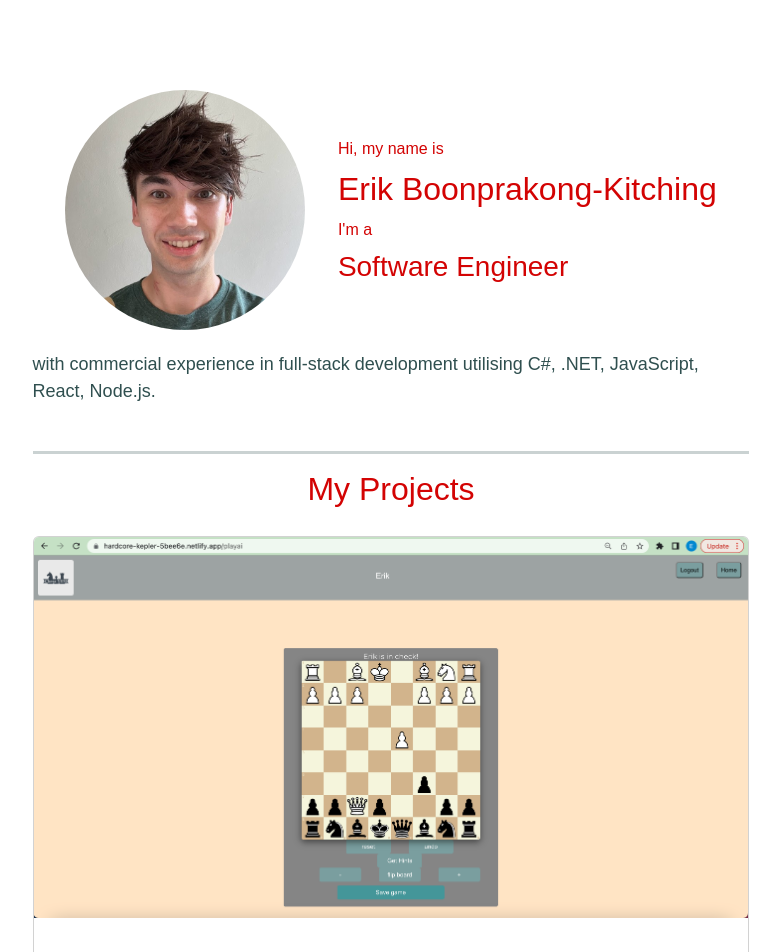
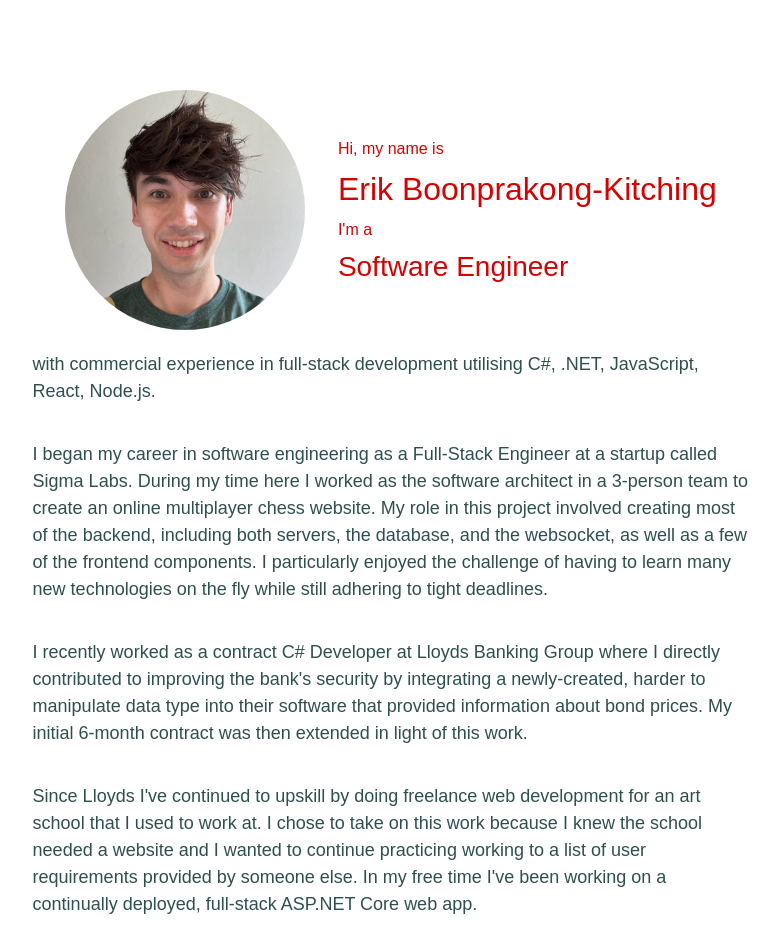
Before and after one commit to ErikBoonprakong/Portfolio, a React (Create React App) app in the folder my-portfolio/: page /entry in a window 1280 px wide. Shown: the top 952 px of the page, without its empty margins (249-1029 px from the left). Built offline with nearby package versions, Linux system fonts and the light colour scheme.

Commit message:
updated bio

```diff
--- a/my-portfolio/src/Components/Entry.js
+++ b/my-portfolio/src/Components/Entry.js
@@ -34,6 +34,31 @@ class Entry extends React.Component {
           <p className="intro-header">
             with commercial experience in full-stack development utilising C#,
             .NET, JavaScript, React, Node.js.
+          </p>
+          <p className="intro-header">
+            I began my career in software engineering as a Full-Stack Engineer
+            at a startup called Sigma Labs. During my time here I worked as the
+            software architect in a 3-person team to create an online
+            multiplayer chess website. My role in this project involved creating
+            most of the backend, including both servers, the database, and the
+            websocket, as well as a few of the frontend components. I
+            particularly enjoyed the challenge of having to learn many new
+            technologies on the fly while still adhering to tight deadlines.
+          </p>
+          <p className="intro-header">
+            I recently worked as a contract C# Developer at Lloyds Banking Group
+            where I directly contributed to improving the bank's security by
+            integrating a newly-created, harder to manipulate data type into
+            their software that provided information about bond prices. My
+            initial 6-month contract was then extended in light of this work.
+          </p>
+          <p className="intro-header">
+            Since Lloyds I've continued to upskill by doing freelance web
+            development for an art school that I used to work at. I chose to
+            take on this work because I knew the school needed a website and I
+            wanted to continue practicing working to a list of user requirements
+            provided by someone else. In my free time I've been working on a
+            continually deployed, full-stack ASP.NET Core web app.
           </p>
           <p></p>
           <hr />
```
